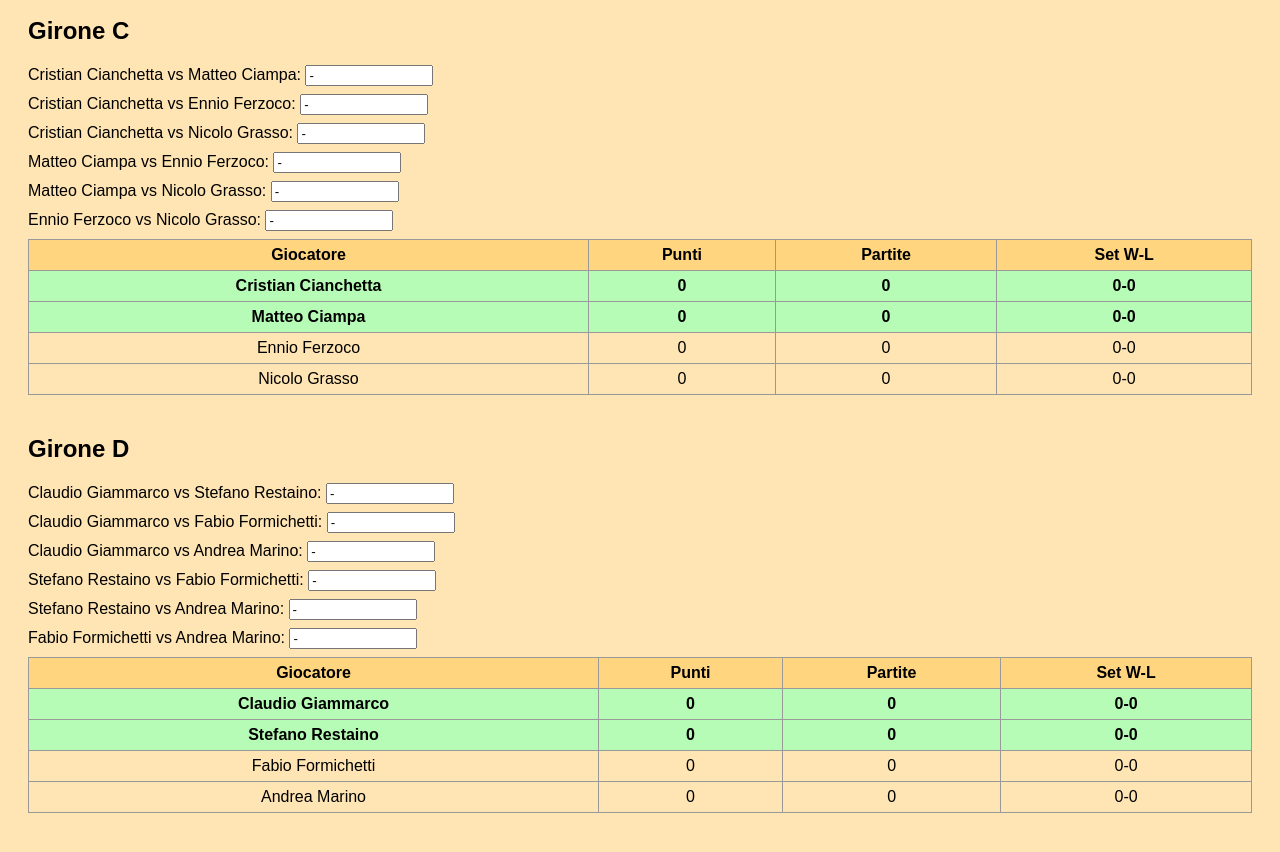
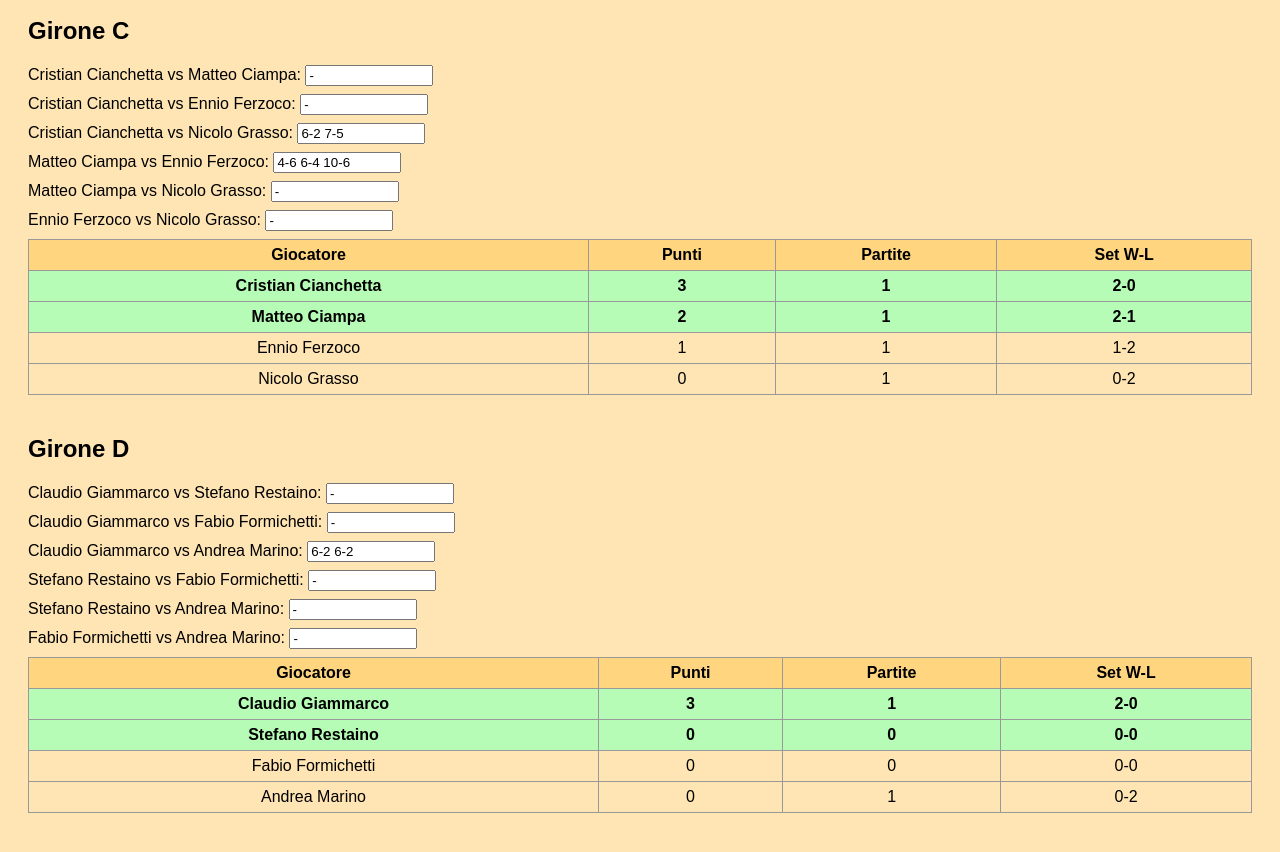
Before and after one commit to SteRes150283/torneo-tennis, a plain HTML site: page index.html in a window 1280 px wide. Shown: the part 1020-1872 px from the top of the page. Drawn offline with Linux system fonts and the light colour scheme.

Commit message:
aggiornati risultati torneo

```diff
--- a/index.html
+++ b/index.html
@@ -53,14 +53,14 @@ let results = {
 
   "Cristian Cianchetta|Matteo Ciampa":"-",
   "Cristian Cianchetta|Ennio Ferzoco":"-",
-  "Cristian Cianchetta|Nicolo Grasso":"-",
-  "Matteo Ciampa|Ennio Ferzoco":"-",
+  "Cristian Cianchetta|Nicolo Grasso":"6-2 7-5",
+  "Matteo Ciampa|Ennio Ferzoco":"4-6 6-4 10-6",
   "Matteo Ciampa|Nicolo Grasso":"-",
   "Ennio Ferzoco|Nicolo Grasso":"-",
 
   "Claudio Giammarco|Stefano Restaino":"-",
   "Claudio Giammarco|Fabio Formichetti":"-",
-  "Claudio Giammarco|Andrea Marino":"-",
+  "Claudio Giammarco|Andrea Marino":"6-2 6-2",
   "Stefano Restaino|Fabio Formichetti":"-",
   "Stefano Restaino|Andrea Marino":"-",
   "Fabio Formichetti|Andrea Marino":"-"
```
